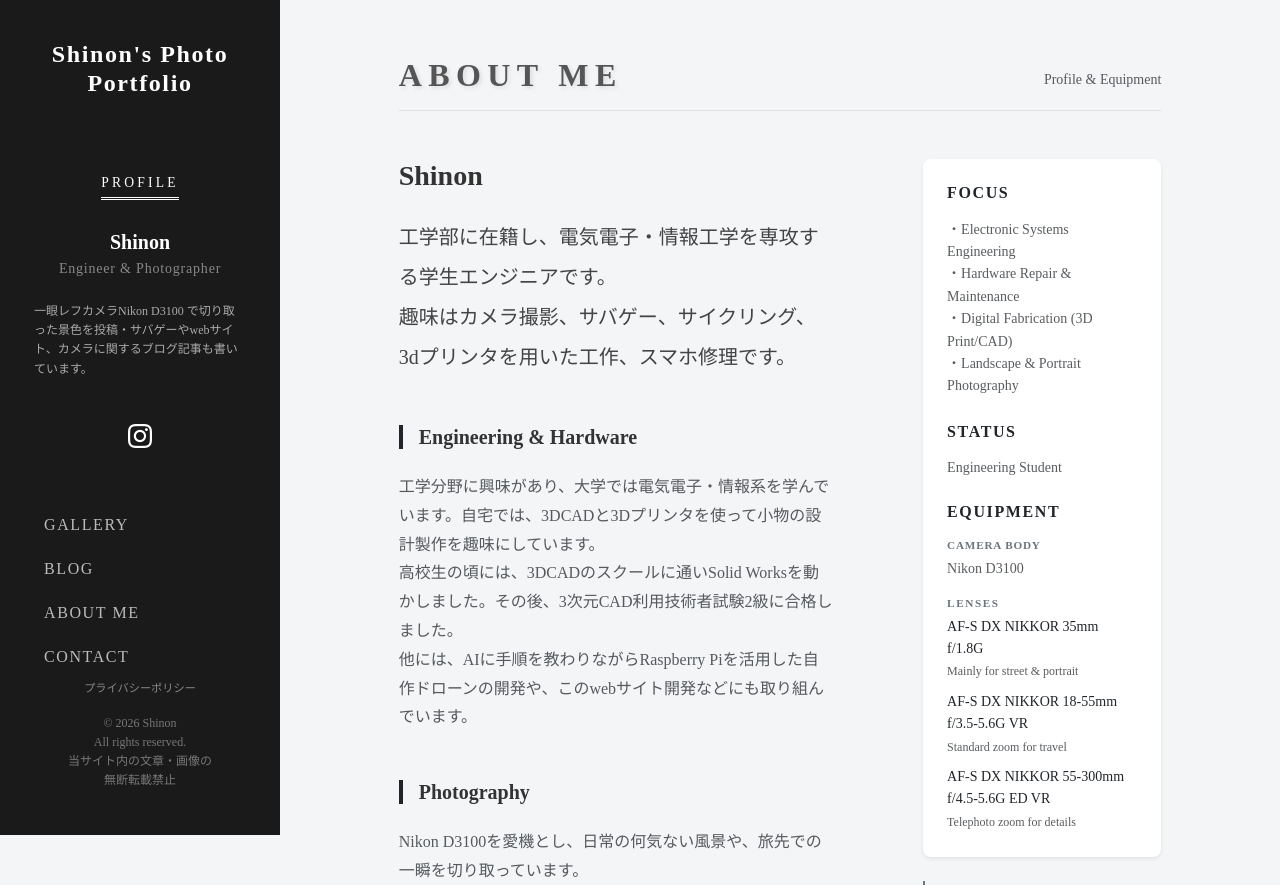
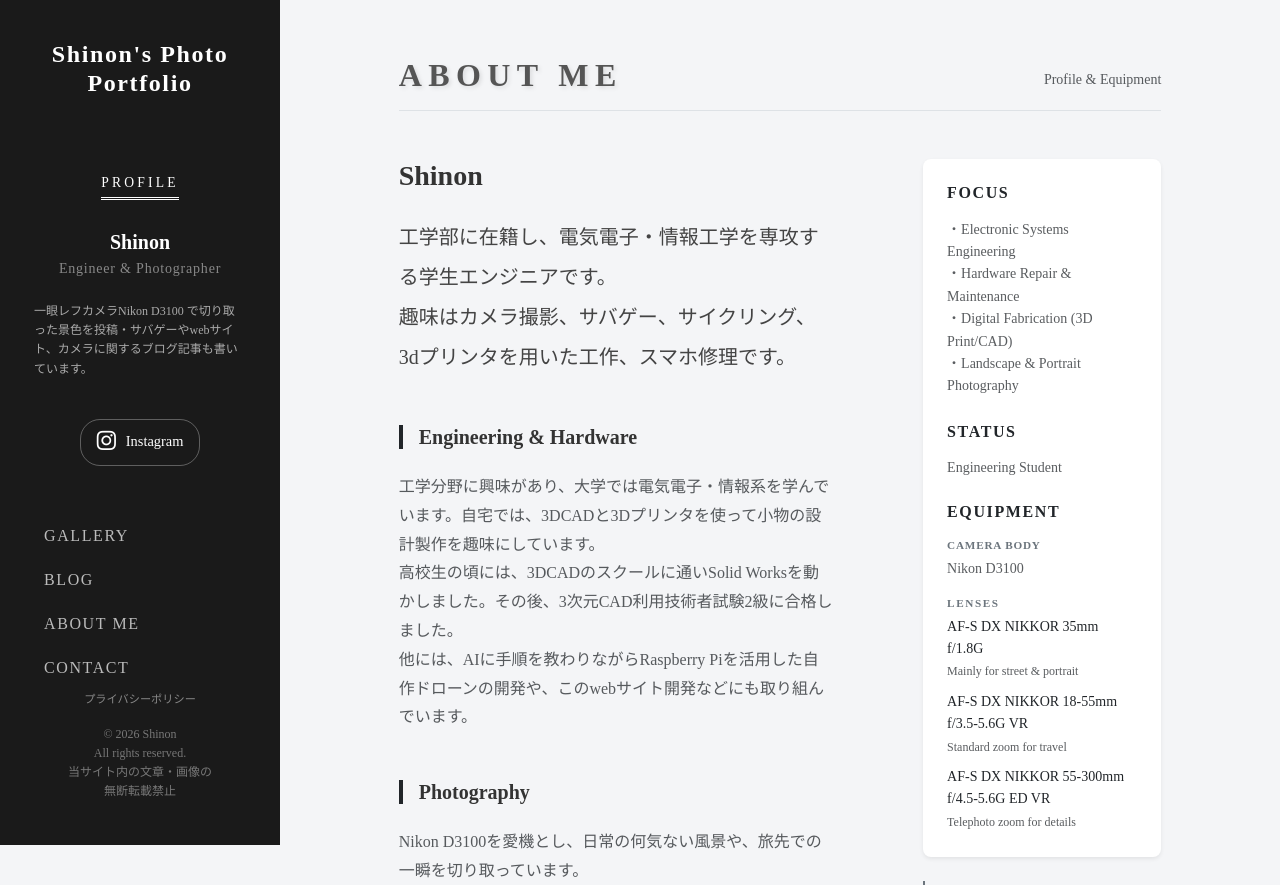
Before and after one commit to Shinon78/my-photo-portfolio, a Django app: page /about/ in a window 1280 px wide. Shown: the top 885 px of the page. Run offline with Django 5.2, Linux system fonts and the light colour scheme.

Commit message:
インスタの導線

```diff
--- a/photos/templates/photos/base.html
+++ b/photos/templates/photos/base.html
@@ -134,14 +134,28 @@
             color: #ddd;
         }
 
-        /* Instagramアイコンのホバーアクション */
+        /* ▼修正：Instagramアイコンと文字のボタン風スタイル▼ */
         .custom-insta-link {
-            transition: color 0.3s ease, transform 0.3s ease;
-            display: inline-block;
+            display: inline-flex;
+            align-items: center;
+            justify-content: center;
+            gap: 10px;
+            padding: 8px 16px;
+            border: 1px solid rgba(255, 255, 255, 0.3);
+            border-radius: 20px;
+            color: #fff;
+            text-decoration: none;
+            transition: all 0.3s ease;
+            font-size: 0.9rem; /* アイコンの横の文字サイズ */
         }
         .custom-insta-link:hover {
-            color: #E1306C !important;
-            transform: scale(1.1);
+            color: #fff !important;
+            background-color: #E1306C;
+            border-color: #E1306C;
+            transform: scale(1.05);
+        }
+        .custom-insta-link i {
+            font-size: 1.2rem; /* アイコン自体のサイズ */
         }
 
         #loader {
@@ -223,8 +237,9 @@
             </ul>
 
             <div class="mt-4 text-center">
-                <a href="https://www.instagram.com/shinotech78?utm_source=qr" target="_blank" rel="noopener noreferrer" class="text-white text-decoration-none fs-3 custom-insta-link">
+                <a href="https://www.instagram.com/shinotech78?utm_source=qr" target="_blank" rel="noopener noreferrer" class="custom-insta-link">
                     <i class="bi bi-instagram"></i>
+                    <span>Instagramはこちら</span>
                 </a>
             </div>
 
@@ -250,8 +265,9 @@
             </div>
 
             <div class="mt-4">
-                <a href="https://www.instagram.com/shinotech78?utm_source=qr" target="_blank" rel="noopener noreferrer" class="text-white text-decoration-none fs-4 custom-insta-link">
+                <a href="https://www.instagram.com/shinotech78?utm_source=qr" target="_blank" rel="noopener noreferrer" class="custom-insta-link">
                     <i class="bi bi-instagram"></i>
+                    <span>Instagram</span>
                 </a>
             </div>
 
```
